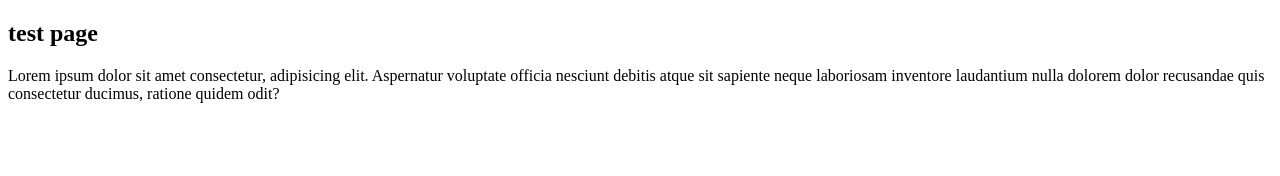
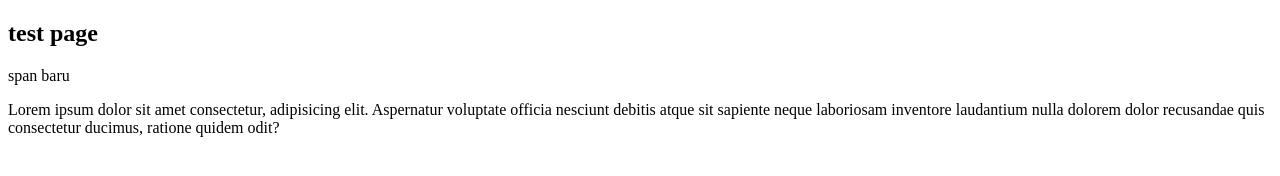
Before and after one commit to atliv/test, a plain HTML site: page index.html in a window 1280 px wide. Drawn offline with Linux system fonts and the light colour scheme.

Commit message:
adding span tag

```diff
--- a/index.html
+++ b/index.html
@@ -7,6 +7,7 @@
   </head>
   <body>
     <h2>test page</h2>
+    <span>span baru</span>
     <p>
       Lorem ipsum dolor sit amet consectetur, adipisicing elit. Aspernatur
       voluptate officia nesciunt debitis atque sit sapiente neque laboriosam
```
